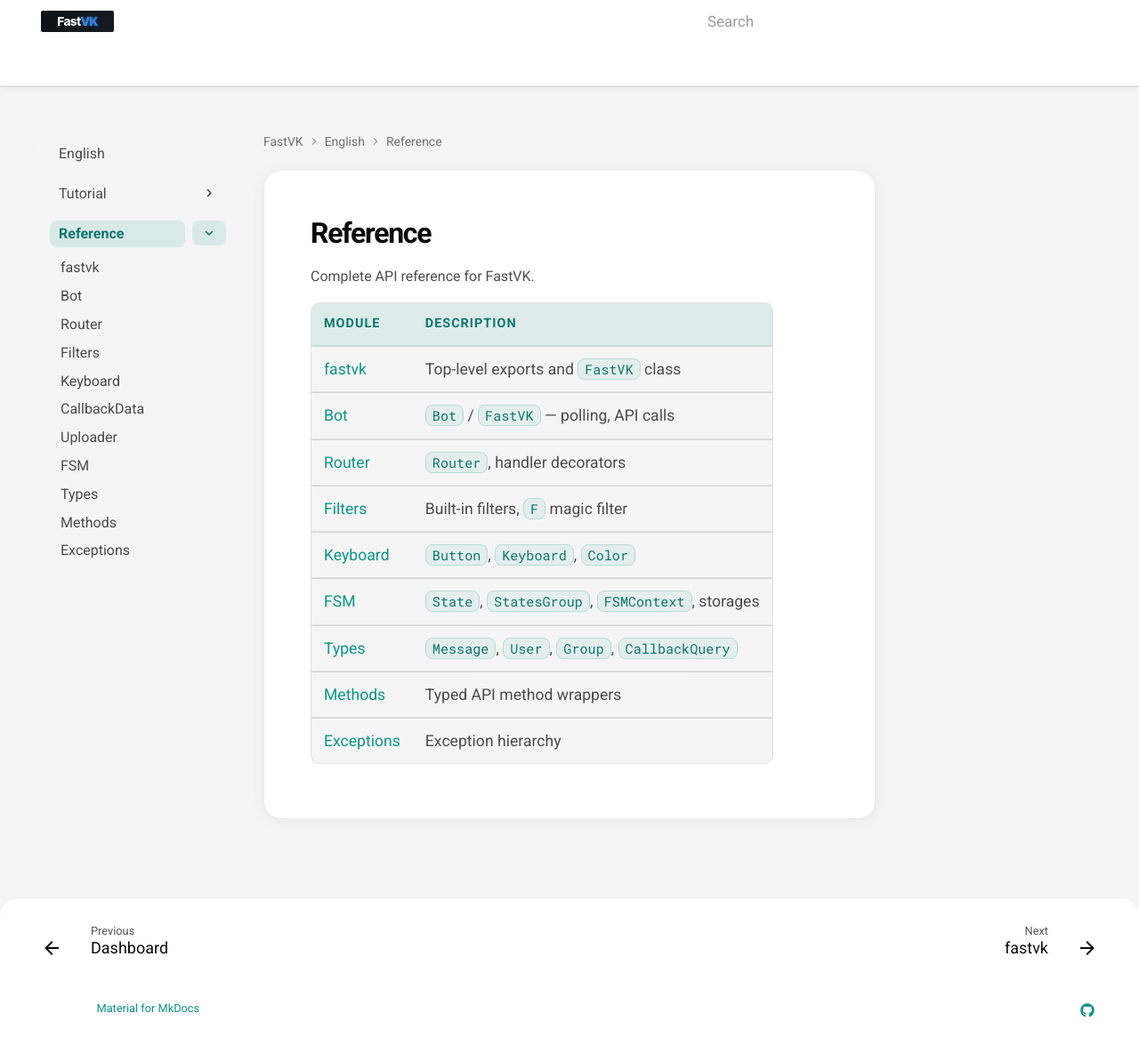
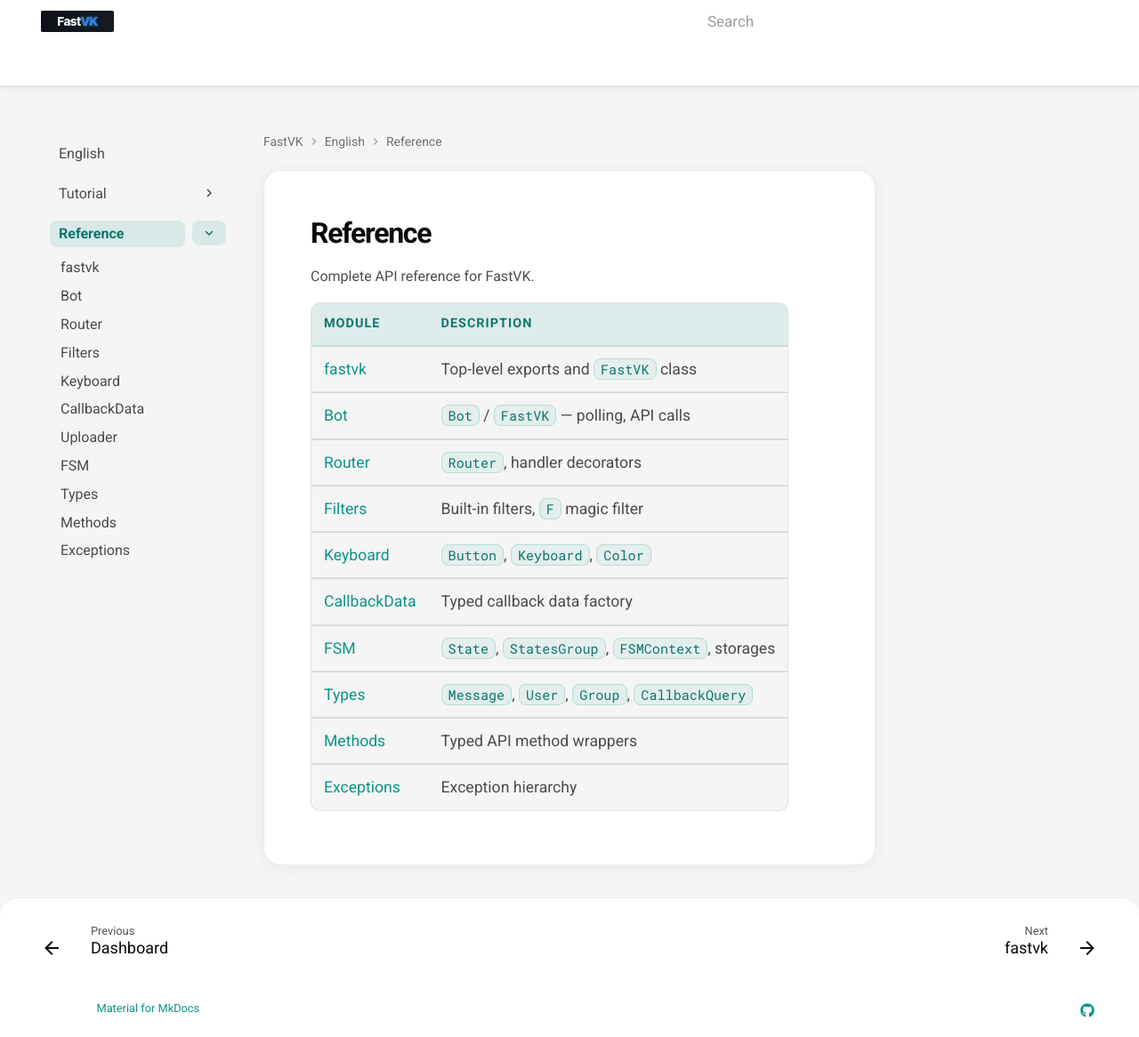
Before and after one commit to ndugram/fastvk, an MkDocs documentation site: the page built from docs/en/reference/index.md, in a window 1280 px wide and 1166 px high. Shown: the whole window at 89% size. Built offline with MkDocs 1.6.1 and Material for MkDocs 9.7.7, drawn with Linux system fonts in a browser that asks for light colours; comment, search, counter and statistics services are not loaded.

Commit message:
docs: update docs/en/reference/index.md

```diff
--- a/docs/en/reference/index.md
+++ b/docs/en/reference/index.md
@@ -9,6 +9,7 @@
 | [Router](router.md) | `Router`, handler decorators |
 | [Filters](filters.md) | Built-in filters, `F` magic filter |
 | [Keyboard](keyboard.md) | `Button`, `Keyboard`, `Color` |
+| [CallbackData](callback_data.md) | Typed callback data factory |
 | [FSM](fsm.md) | `State`, `StatesGroup`, `FSMContext`, storages |
 | [Types](types.md) | `Message`, `User`, `Group`, `CallbackQuery` |
 | [Methods](methods.md) | Typed API method wrappers |
```
